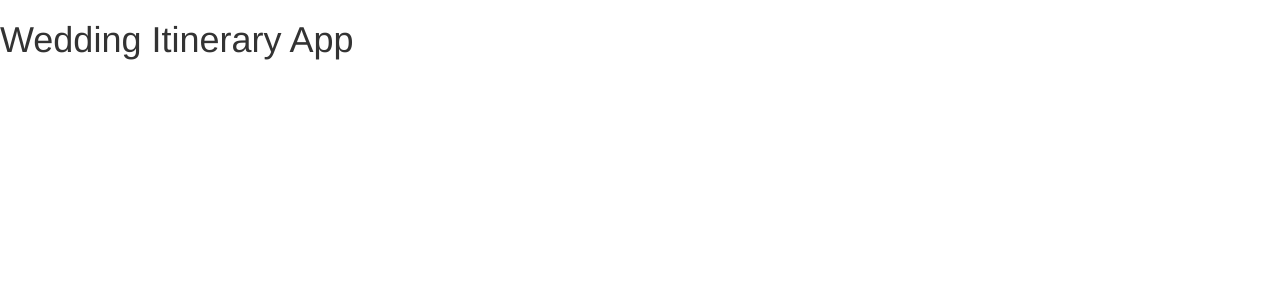
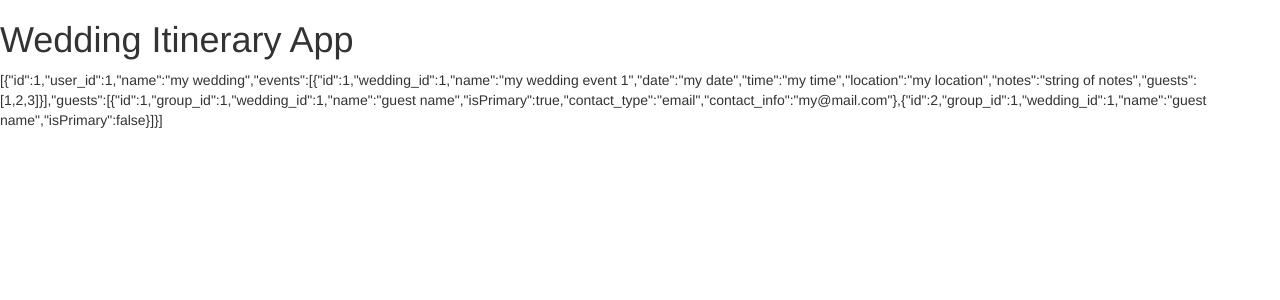
Before and after one commit to infinityl00p/itinerary, a React (Create React App) app in the folder client/: page / in a window 1280 px wide. Shown: the top 300 px of the page. Built offline with nearby package versions, Linux system fonts and the light colour scheme.

Commit message:
add state tree structure

```diff
--- a/client/src/App.js
+++ b/client/src/App.js
@@ -1,10 +1,50 @@
 import React, { Component } from 'react';
+
+const data = [
+  // Wedding
+  {
+    id: 1,
+    user_id: 1,
+    name: 'my wedding',
+    events: [
+      {
+        id: 1,
+        wedding_id: 1,
+        name: 'my wedding event 1',
+        date: 'my date',
+        time: 'my time',
+        location: 'my location',
+        notes: 'string of notes',
+        guests: [1, 2, 3]
+      }
+    ],
+    guests: [
+      {
+        id: 1,
+        group_id: 1,
+        wedding_id: 1,
+        name: 'guest name',
+        isPrimary: true,
+        contact_type: 'email',
+        contact_info: 'my@mail.com'
+      },
+      {
+        id: 2,
+        group_id: 1,
+        wedding_id: 1,
+        name: 'guest name',
+        isPrimary: false
+      }
+    ]
+  }
+];
 
 class App extends Component {
   render() {
     return (
       <div className='App'>
         <h1>Wedding Itinerary App</h1>
+        <p>{JSON.stringify(data)}</p>
      </div>
     );
   }
```
